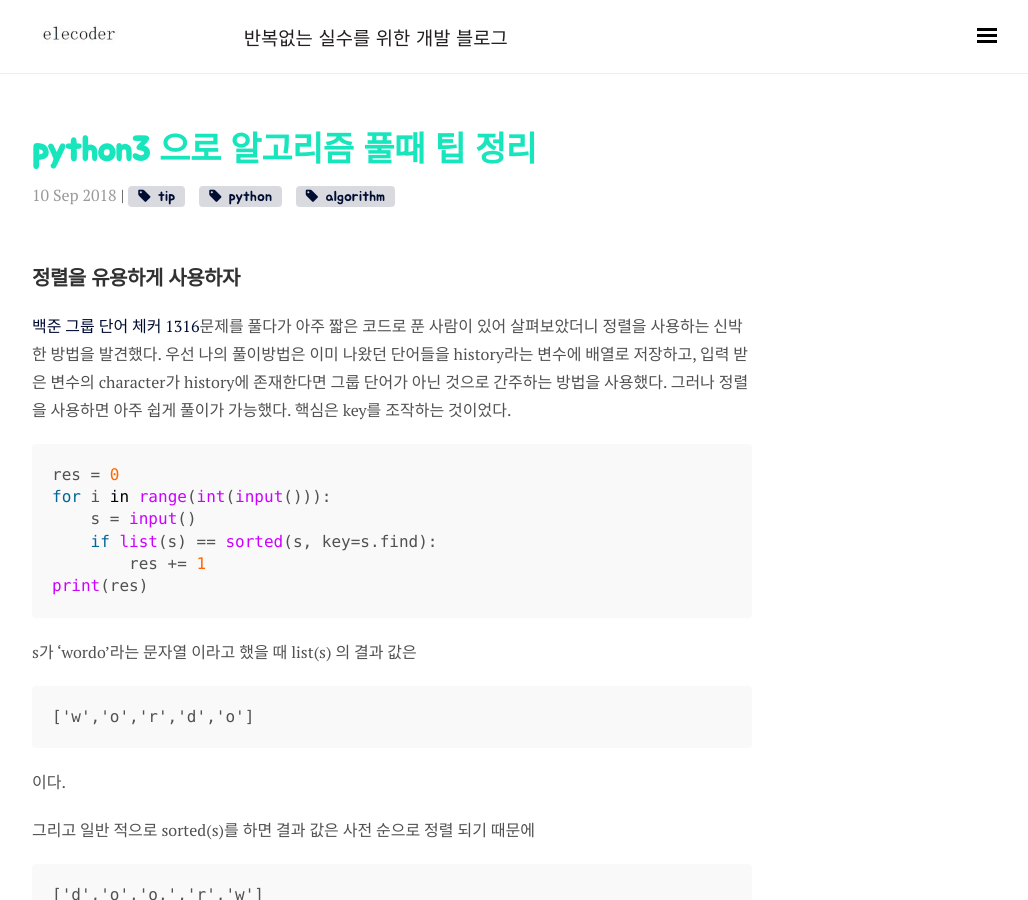
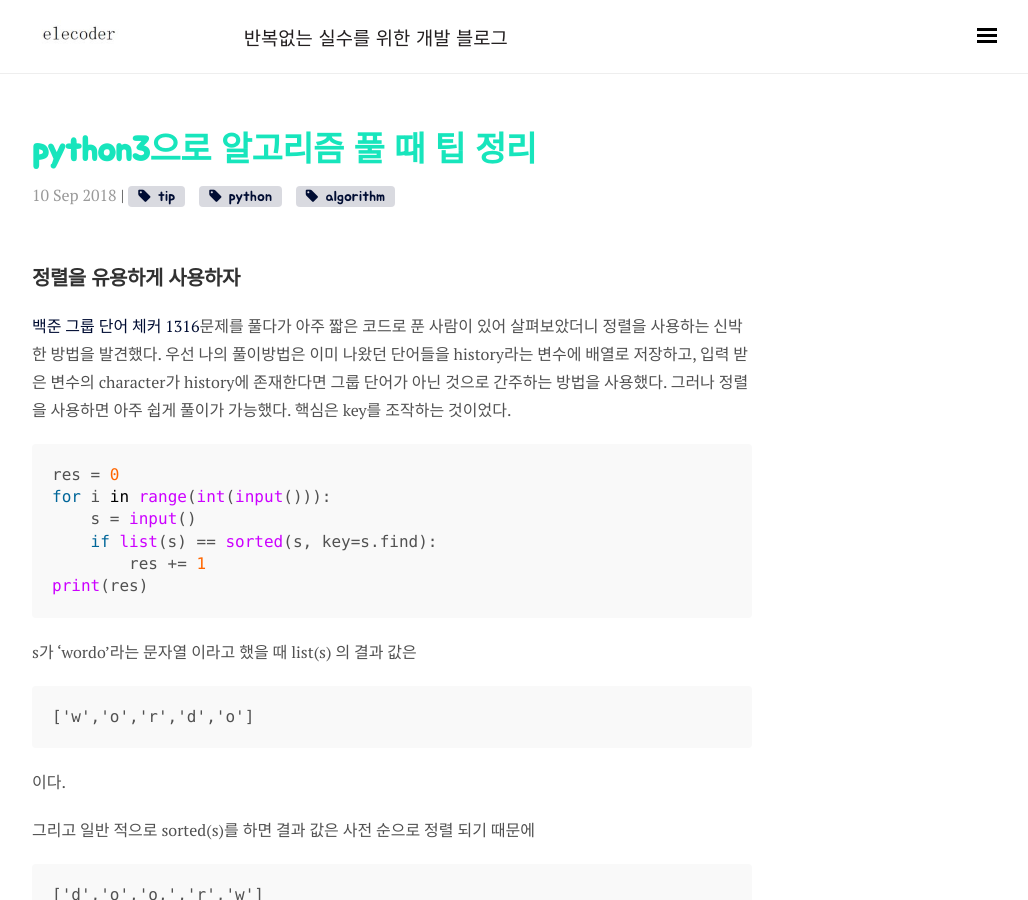
Before and after one commit to wooooooak/wooooooak.github.io, a Jekyll site: the page built from _posts/2018-09-10-파이썬 알고리즘 팁.md, in a window 1280 px wide and 900 px high. Shown: the whole window, without its empty margins (248-1276 px from the left). Built offline with Jekyll 4.4.1, drawn with Linux system fonts in a browser that asks for light colours; nearby versions of some CDN libraries; some web fonts are replaced; comment, search, counter and statistics services are not loaded.

```diff
--- a/_posts/2018-09-10-파이썬 알고리즘 팁.md
+++ b/_posts/2018-09-10-파이썬 알고리즘 팁.md
@@ -1,6 +1,6 @@
 ---
 layout: post
-title: python3 으로 알고리즘 풀때 팁 정리
+title: python3으로 알고리즘 풀 때 팁 정리
 category: python
 tags: [tip, python, algorithm]
 comments: true
```
